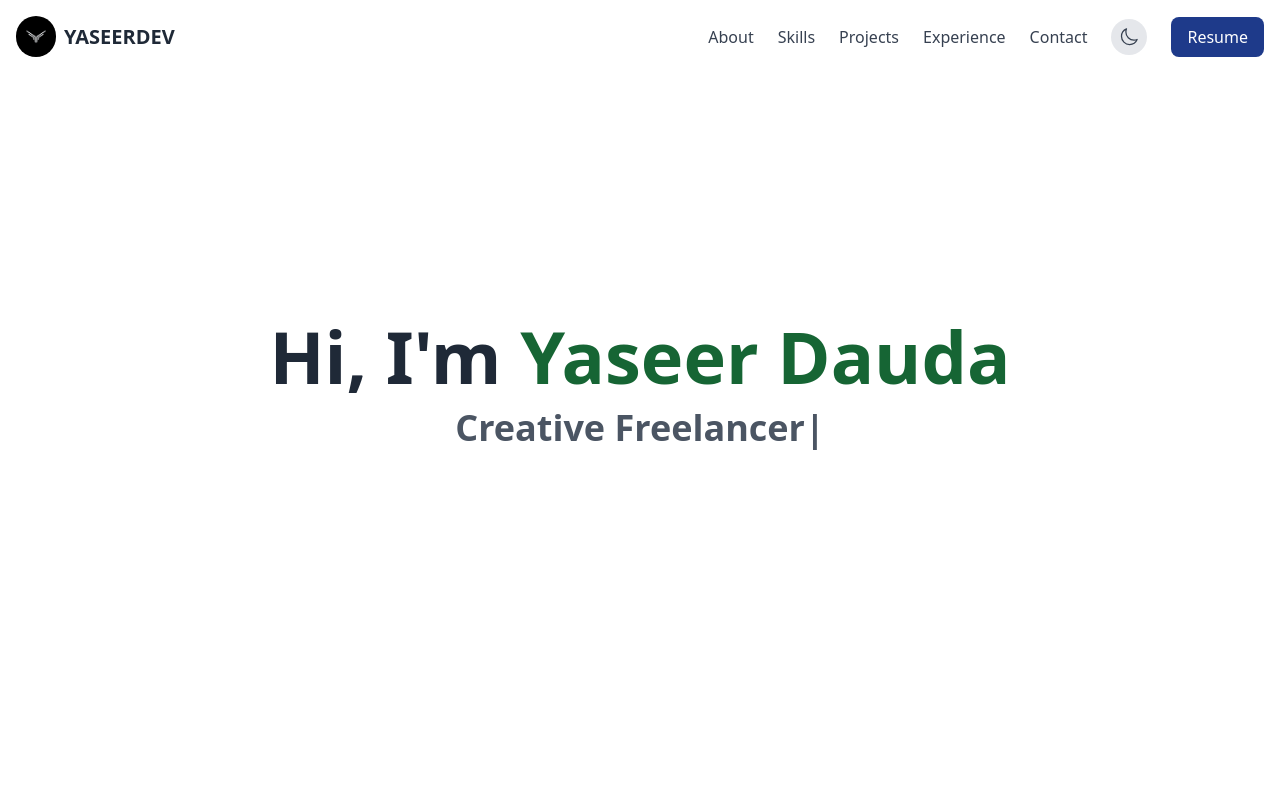
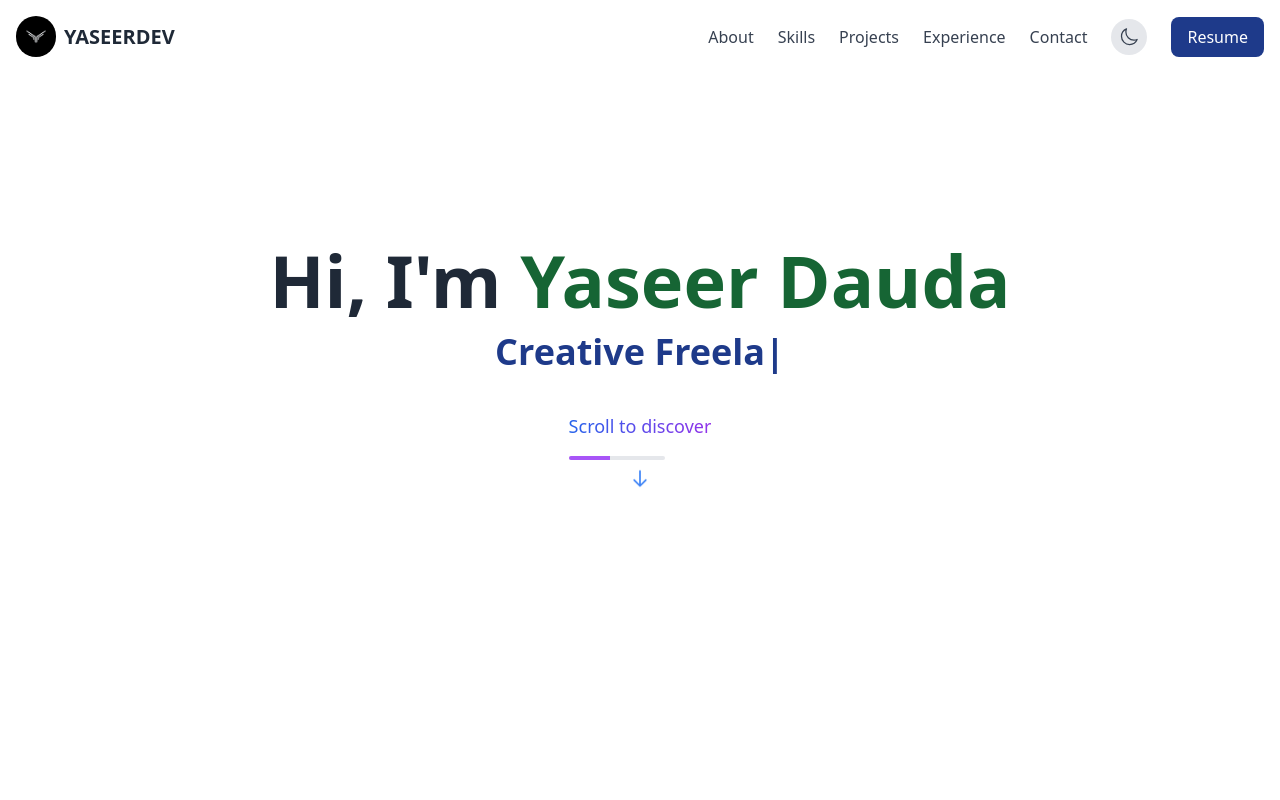
Before and after one commit to Yaseerdev/YASEER-portfolio, a Next.js app: page / in a window 1280 px wide. Shown: the top 800 px of the page. Built offline with nearby package versions, Linux system fonts and the light colour scheme.

Commit message:
add scrolled down...

```diff
--- a/components/Footer.js
+++ b/components/Footer.js
@@ -18,7 +18,7 @@ export default function Footer() {
           <div className="flex justify-center space-x-6 mb-8">
             <motion.a
               href="http://github.com/yaseerdev"
-              className="text-gray-300 hover:text-white transition-colors"
+              className=" -4 text-gray-300 hover:text-white transition-colors"
               whileHover={{ y: -2 }}
             >
               GitHub
--- a/components/Hero.js
+++ b/components/Hero.js
@@ -14,7 +14,7 @@ export default function Hero() {
             Hi, I'm <span className="text-green-800">Yaseer Dauda </span>
           </h1>
 
-          <div className="text-2xl md:text-4xl text-gray-600 dark:text-gray-300 mb-8 font-bold">
+          <div className="text-2xl md:text-4xl text-blue-900 dark:text-blue-300 mb-8 font-bold">
             <TypeAnimation
               sequence={[
                 'Full Stack Developer',
@@ -28,11 +28,49 @@ export default function Hero() {
               ]}
               wrapper="span"
               repeat={Infinity}
-              speed={50}
             />
           </div>
 
-          {}
+    {/* Add after your TypeAnimation component */}
+<div className="relative flex flex-col items-center justify-center mt-10 mb-16">
+  <div className="relative">
+    <p className="text-transparent bg-clip-text bg-gradient-to-r from-blue-600 to-purple-600 dark:from-blue-400 dark:to-purple-400 text-lg font-medium mb-4 text-center">
+      Scroll to discover
+    </p>
+
+    {/* Animated progress line */}
+    <div className="w-24 h-1 bg-gray-200 dark:bg-gray-700 rounded-full overflow-hidden">
+      <div className="h-full bg-purple-500 dark:bg-blue-400 animate-[progressBar_2s_ease-in-out_infinite]"></div>
+    </div>
+
+    {/* Animated chevron */}
+    <div className="mt-3 animate-bounce">
+      <svg
+        className="w-5 h-5 text-blue-500 dark:text-blue-400 mx-auto"
+        fill="none"
+        stroke="currentColor"
+        viewBox="0 0 24 24"
+      >
+        <path
+          strokeLinecap="round"
+          strokeLinejoin="round"
+          strokeWidth={2}
+          d="M19 14l-7 7m0 0l-7-7m7 7V3"
+        />
+      </svg>
+    </div>
+  </div>
+</div>
+
+{/* Add to your global CSS */}
+<style jsx>{`
+  @keyframes progressBar {
+    0% { transform: translateX(-100%); }
+    50% { transform: translateX(100%); }
+    100% { transform: translateX(-100%); }
+  }
+`}</style>
+
         </motion.div>
       </div>
     </section>
--- a/package.json
+++ b/package.json
@@ -4,7 +4,8 @@
   "private": true,
   "scripts": {
     "dev": "next dev --turbopack",
-    "build": "next build",
+    "build": "next build && next export",
+    "export": "next export",
     "start": "next start",
     "lint": "next lint"
   },
--- a/pages/index.js
+++ b/pages/index.js
@@ -37,12 +37,12 @@ export default function Home() {
 
 
         <Head>
-          <title>Yaseer Dauda - Portfolio</title>
+          <title>YASEERDEV</title>
           <meta name="description" content="Professional portfolio showcasing my work and skills" />
           <meta property="og:title" content="Yaseerdev" />
           <meta property="og:description" content="Professional portfolio showcasing my work and skills" />
           <meta property="og:image" content="/images/projects/profile.jpg" />
-          <meta property="og:url" content="https://yourdomain.com" />
+          <meta property="og:url" content="https://yaseerdev.xyz" />
           <meta name="twitter:card" content="summary_large_image" />
           <link rel="icon" type="image/png" href="/favicon-96x96.png" sizes="96x96" />
           <link rel="icon" type="image/svg+xml" href="/favicon.svg" />
```
Also changed, not shown: 1 other file (tests, documents, lock files or other folders).
